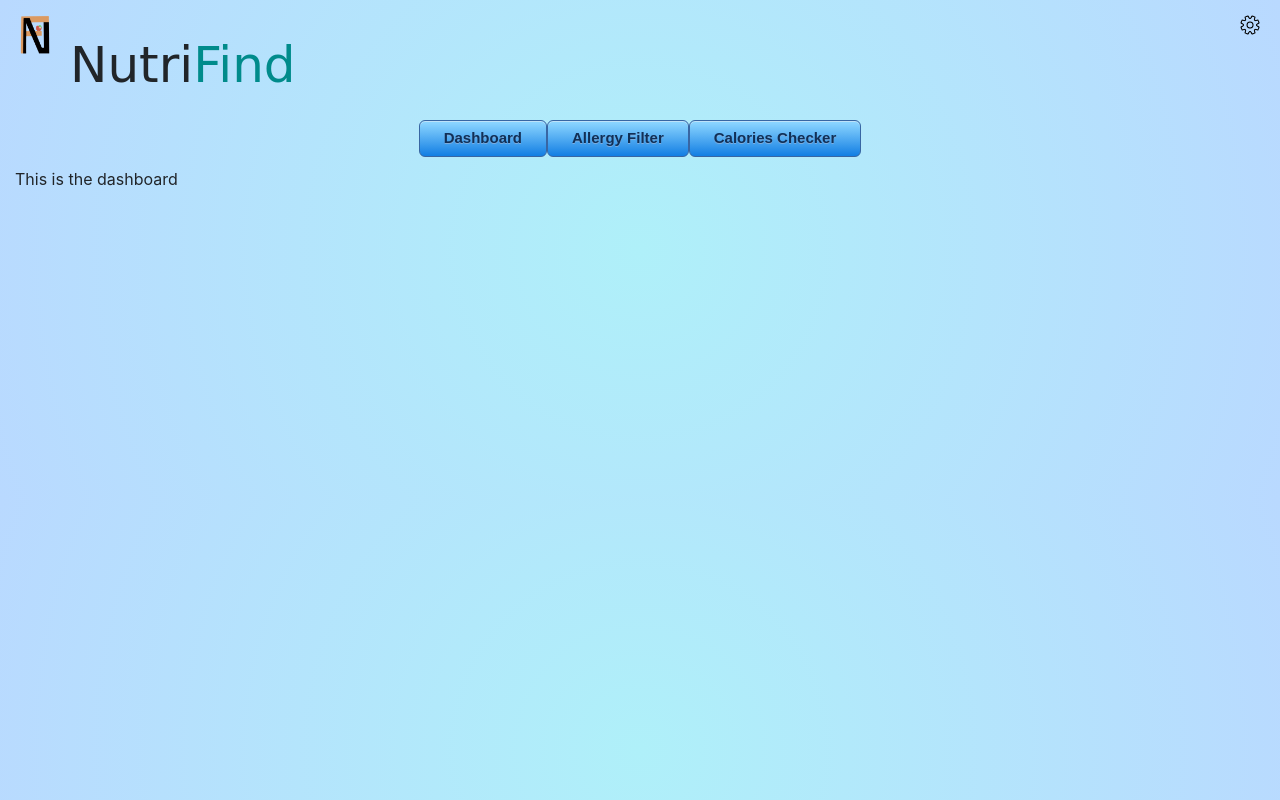
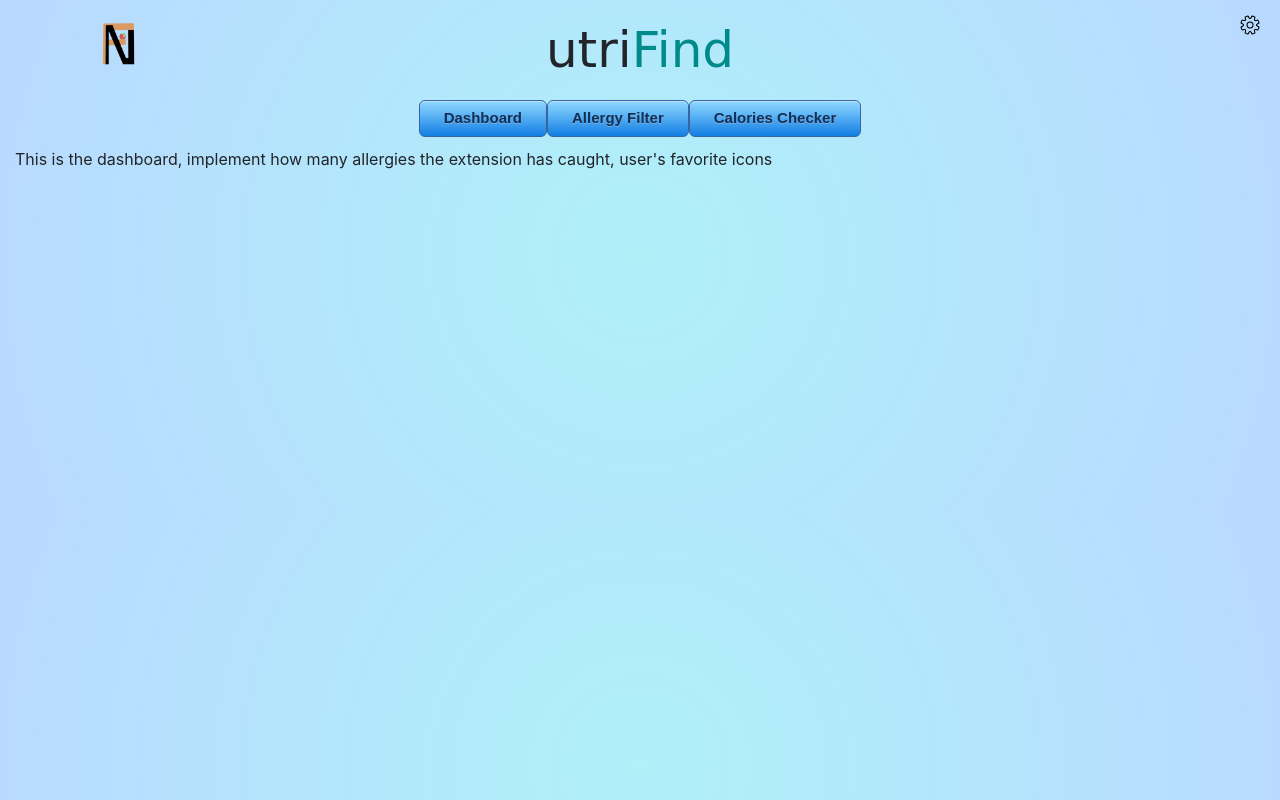
Before and after one commit to daniel-zm-fang/nutrifind, a website built with webpack: page frontend/src/popup.html in a window 1280 px wide. Built offline with nearby package versions, Linux system fonts and the light colour scheme; some packages are replaced by stand-ins of ours; a web font is replaced by a local one.

Commit message:
fixed icon location

```diff
--- a/frontend/src/popup.css
+++ b/frontend/src/popup.css
@@ -6,14 +6,16 @@ body {
 }
 
 .title{
-    display: inline-flex;
-    flex-wrap: wrap;
     margin: 5px;
+    text-align: center;
 }
 
 #logo{
-    width: 30px;
-    height: 40px;
+    width: 33px;
+    height: 44px;
+    position: absolute;
+    top: 22px;
+    left:102px;
 }
 
 #titleText {
@@ -56,6 +58,7 @@ body {
 	padding:6px 24px;
 	text-decoration:none;
 	text-shadow:0px 1px 0px #7cacde;
+    white-space: nowrap;
 }
 .myButton:hover {
 	background:linear-gradient(to bottom, #127ee3 5%, #8ad4ff 100%);
--- a/frontend/src/popup.html
+++ b/frontend/src/popup.html
@@ -20,7 +20,7 @@
 <body>
     <div class="title">
         <img id="logo" src="nutrifind logo.png" id="logo" alt="NutriFind Logo">
-        <h1 id="titleText">Nutri<span style="color:darkcyan">Find</span></h1>
+        <h1 id="titleText">utri<span style="color:darkcyan">Find</span></h1>
     </div>
     <img src="setting.png" id="settingsButton" alt="settings">
     <div id="menuBar">
@@ -29,15 +29,9 @@
         <button type="button" id="caloriesButton" class="myButton">Calories Checker</button>
     </div>
     <div id="dashboard" class="tab">
-        <p>This is the dashboard</p>
+        <p>This is the dashboard, implement how many allergies the extension has caught, user's favorite icons</p>
     </div>
     <div id="allergy" class="tab" style="display: none">
-        <p>This is the allergy tab</p>
-    </div>
-    <div id="calories" class="tab" style="display: none">
-        <p>This is the calories tab</p>
-    </div>
-    <div id="settings" class="tab" style="display: none">
         <ul id="foodList" class="list-group"></ul>
         <label>Enter your food allergy:</label>
         <input type="text" class="form-control" id="foodText" placeholder="Example: peanuts, milk, soy, ..." autofocus />
@@ -45,5 +39,11 @@
         <button type="button" id="scanButton" class="btn">Scan</button>
         <button type="button" id="clearButton" class="btn">Clear</button>
     </div>
+    <div id="calories" class="tab" style="display: none">
+        <p>This is the calories tab</p>
+    </div>
+    <div id="settings" class="tab" style="display: none">
+        <p>This is the settings page</p>
+    </div>
 </body>
 </html>
```
